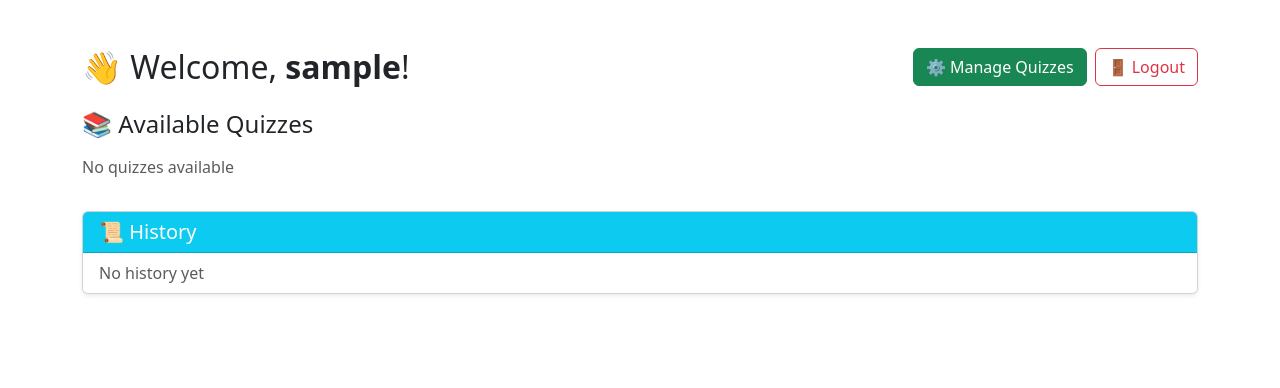
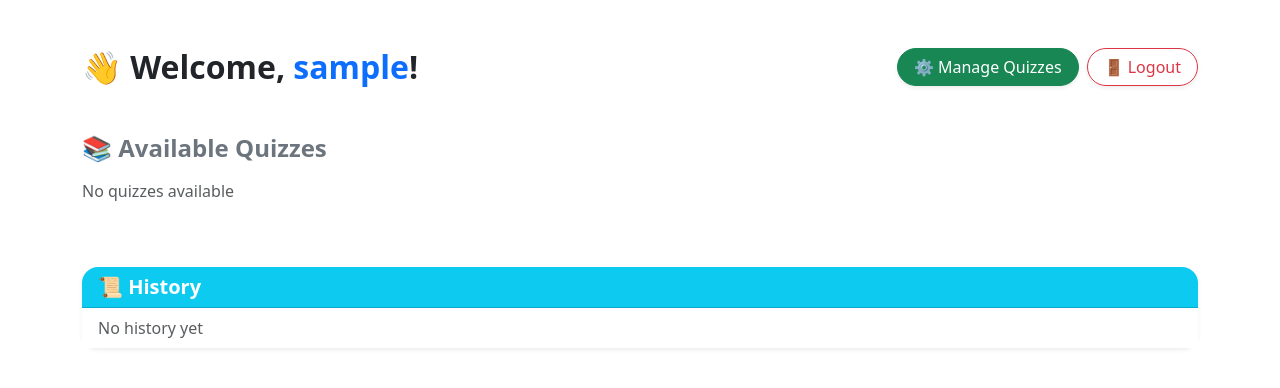
Before and after one commit to zalwan/django-modular-quiz-app, a Django app: page /dashboard/ in a window 1280 px wide. Shown: the top 388 px of the page. Run offline with Django 5.2, Linux system fonts and the light colour scheme; the visitor is signed in with stand-in values (Sample User, id 1); data comes from the database, SQL or seed files in the repository; data that the repository does not hold is empty; parts of the project's set-up code (start-up, migrations or seed data) failed here and were passed over.

Commit message:
feat: restyling dashboard for modern ui

```diff
--- a/templates/dashboard/index.html
+++ b/templates/dashboard/index.html
@@ -1,67 +1,61 @@
 {% extends "base.html" %} {% block content %}
 <div class="container my-5">
   <!-- Header -->
-  <div class="d-flex justify-content-between align-items-center flex-wrap mb-4">
-    <h2 class="mb-2 mb-md-0">
-      👋 Welcome, <strong>{{ request.user.username }}</strong>!
+  <div class="d-flex justify-content-between align-items-center flex-wrap mb-5">
+    <h2 class="fw-bold mb-2 mb-md-0">
+      👋 Welcome, <span class="text-primary">{{ request.user.username }}</span>!
     </h2>
     <div class="d-flex gap-2">
       {% if request.user.is_staff %}
-      <a href="/admin/quiz/quiz/" class="btn btn-success">
+      <a
+        href="/admin/quiz/quiz/"
+        class="btn btn-success rounded-pill shadow-sm px-3"
+      >
         ⚙️ Manage Quizzes
       </a>
       {% endif %}
-      <a href="{% url 'logout' %}" class="btn btn-outline-danger">🚪 Logout</a>
+      <a
+        href="{% url 'logout' %}"
+        class="btn btn-outline-danger rounded-pill shadow-sm px-3"
+      >
+        🚪 Logout
+      </a>
     </div>
   </div>
 
   <!-- Available Quizzes -->
-  <div class="mb-3">
-    <h4 class="mb-3">📚 Available Quizzes</h4>
-    <div class="row g-2">
+  <div class="mb-5">
+    <h4 class="fw-bold mb-3 text-secondary">📚 Available Quizzes</h4>
+    <div class="row g-3">
       {% for quiz in quizzes %}
       <div class="col-md-3 col-sm-6">
         <div
-          class="card shadow-sm h-100"
-          style="border-radius: 8px; overflow: hidden"
+          class="card border-0 shadow-sm h-100 rounded-4 overflow-hidden hover-shadow"
         >
           <div
-            class="card-img-top bg-secondary"
-            style="
-              width: 100%;
-              height: 150px;
-              overflow: hidden;
-              position: relative;
-            "
+            class="card-img-top bg-light"
+            style="height: 150px; position: relative"
           >
             <img
               src="https://picsum.photos/300/150?random={{ quiz.id }}"
               alt="{{ quiz.title }}"
-              style="
-                width: 100%;
-                height: 100%;
-                object-fit: cover;
-                opacity: 0;
-                transition: opacity 0.3s;
-              "
+              class="w-100 h-100"
+              style="object-fit: cover; opacity: 0; transition: opacity 0.4s"
               onload="this.style.opacity=1"
             />
           </div>
-
-          <div class="card-body p-2">
-            <h6 class="card-title mb-1">{{ quiz.title }}</h6>
-            <p class="card-text text-muted small mb-2" style="min-height: 30px">
-              {{ quiz.description|truncatechars:40 }}
+          <div class="card-body p-3">
+            <h6 class="card-title fw-bold">{{ quiz.title }}</h6>
+            <p class="card-text text-muted small mb-3" style="min-height: 36px">
+              {{ quiz.description|truncatechars:50 }}
             </p>
             <div class="d-flex justify-content-between align-items-center">
-              <span class="badge bg-warning text-dark"
-                >{{ quiz.questions.count }} Questions</span
-              >
-
-              <!-- Start button triggering modal -->
+              <span class="badge bg-warning text-dark px-2">
+                {{ quiz.questions.count }} Questions
+              </span>
               <button
                 type="button"
-                class="btn btn-primary btn-sm"
+                class="btn btn-primary btn-sm rounded-pill px-3 shadow-sm"
                 data-bs-toggle="modal"
                 data-bs-target="#startQuizModal{{ quiz.id }}"
               >
@@ -79,20 +73,20 @@
         tabindex="-1"
         aria-labelledby="startQuizModalLabel{{ quiz.id }}"
         aria-hidden="true"
-        data-bs-backdrop="static"
       >
         <div class="modal-dialog modal-dialog-centered">
-          <!-- center modal -->
-          <div class="modal-content">
-            <div class="modal-header">
-              <h5 class="modal-title" id="startQuizModalLabel{{ quiz.id }}">
+          <div class="modal-content rounded-4 shadow-lg border-0">
+            <div class="modal-header border-0">
+              <h5
+                class="modal-title fw-bold"
+                id="startQuizModalLabel{{ quiz.id }}"
+              >
                 Confirm Start Quiz
               </h5>
               <button
                 type="button"
                 class="btn-close"
                 data-bs-dismiss="modal"
-                aria-label="Close"
               ></button>
             </div>
             <div class="modal-body">
@@ -100,13 +94,15 @@
                 >{{ quiz.title }}</strong
               >"?
             </div>
-            <div class="modal-footer">
-              <a href="{% url 'quiz:start' quiz.id %}" class="btn btn-primary"
+            <div class="modal-footer border-0">
+              <a
+                href="{% url 'quiz:start' quiz.id %}"
+                class="btn btn-primary rounded-pill px-3 shadow-sm"
                 >Yes</a
               >
               <button
                 type="button"
-                class="btn btn-secondary"
+                class="btn btn-secondary rounded-pill px-3"
                 data-bs-dismiss="modal"
               >
                 No
@@ -123,9 +119,9 @@
   </div>
 
   <!-- History -->
-  <div class="card shadow-sm mb-4">
-    <div class="card-header bg-info text-white">
-      <h5 class="mb-0">📜 History</h5>
+  <div class="card border-0 shadow-sm mb-5 rounded-4">
+    <div class="card-header bg-info text-white rounded-top-4">
+      <h5 class="mb-0 fw-bold">📜 History</h5>
     </div>
     <ul class="list-group list-group-flush">
       {% for attempt in attempts %}
@@ -138,7 +134,11 @@
             >🗓 {{ attempt.date_taken|date:"M d, Y H:i" }}</small
           >
         </div>
-        <span class="badge bg-primary rounded-pill">{{ attempt.score }}%</span>
+        <span
+          class="badge {% if attempt.score >= 70 %}bg-success{% else %}bg-danger{% endif %} rounded-pill px-3"
+        >
+          {{ attempt.score }}%
+        </span>
       </li>
       {% empty %}
       <li class="list-group-item text-muted">No history yet</li>
@@ -148,12 +148,12 @@
 
   <!-- Simple Report for Admin -->
   {% if report %}
-  <div class="card shadow-sm">
-    <div class="card-header bg-warning">
-      <h5 class="mb-0">📊 Simple Report</h5>
+  <div class="card border-0 shadow-sm rounded-4">
+    <div class="card-header bg-warning rounded-top-4">
+      <h5 class="mb-0 fw-bold">📊 Simple Report</h5>
     </div>
     <div class="table-responsive">
-      <table class="table table-hover mb-0">
+      <table class="table table-hover mb-0 align-middle">
         <thead class="table-light">
           <tr>
             <th>User</th>
@@ -167,7 +167,13 @@
           <tr>
             <td>{{ attempt.user.username }}</td>
             <td>{{ attempt.quiz.title }}</td>
-            <td><span class="badge bg-success">{{ attempt.score }}%</span></td>
+            <td>
+              <span
+                class="badge {% if attempt.score >= 70 %}bg-success{% else %}bg-danger{% endif %} px-2"
+              >
+                {{ attempt.score }}%
+              </span>
+            </td>
             <td>{{ attempt.date_taken|date:"M d, Y H:i" }}</td>
           </tr>
           {% empty %}
@@ -181,4 +187,13 @@
   </div>
   {% endif %}
 </div>
+
+<style>
+  /* Hover shadow effect for cards */
+  .hover-shadow:hover {
+    transform: translateY(-3px);
+    transition: 0.3s;
+    box-shadow: 0 10px 20px rgba(0, 0, 0, 0.1);
+  }
+</style>
 {% endblock %}
```
